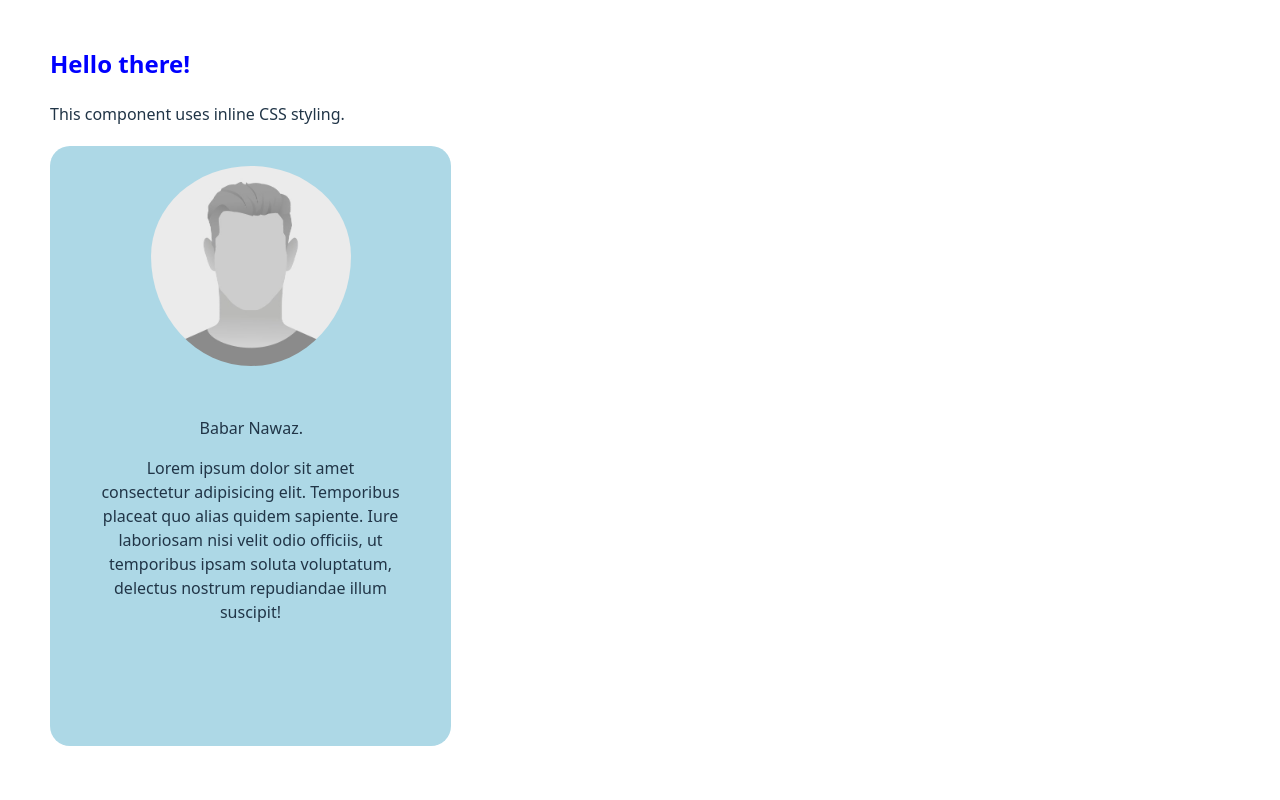
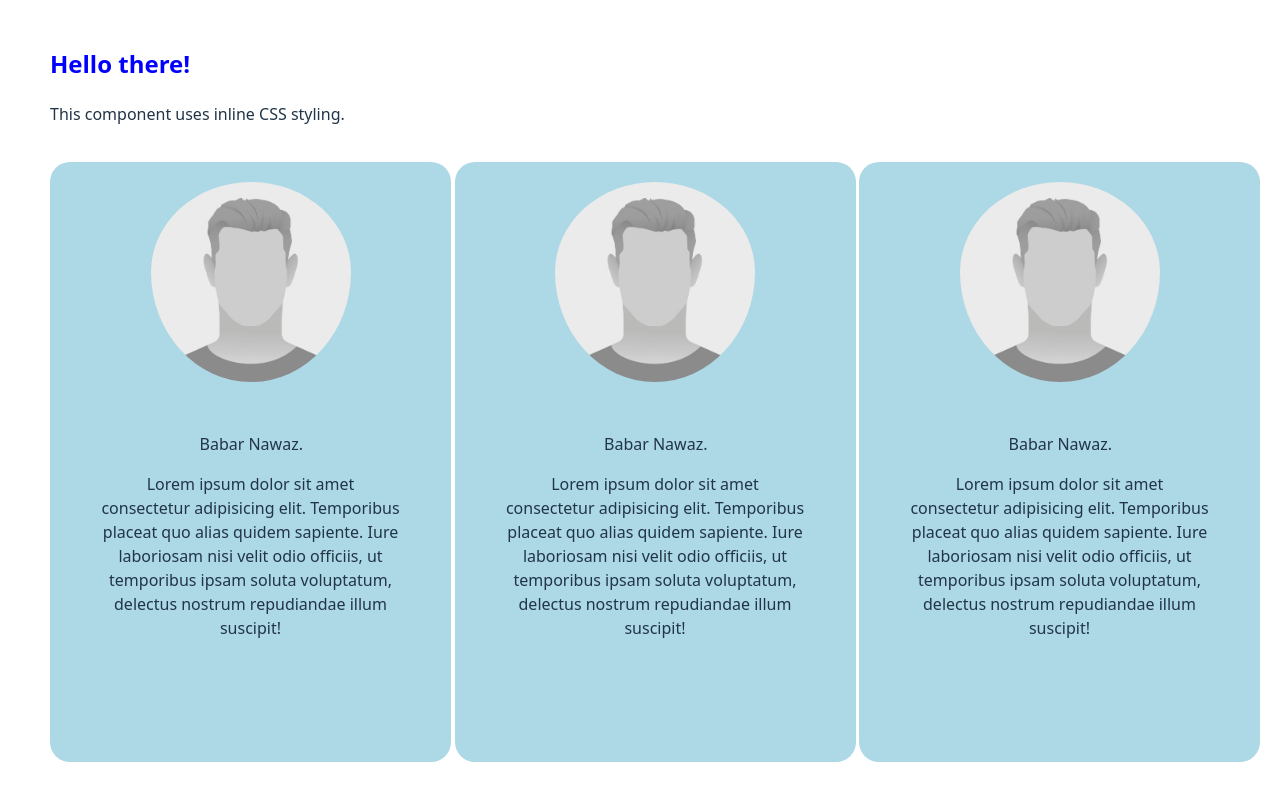
Before and after one commit to Babarnawaz123/Props_React, a React (Vite) app in the folder props_React/: page / in a window 1280 px wide. Shown: the part 4938-5738 px from the top of the page. Before the commit the page ends 5684 px from the top, so only its background shows below. Built offline with nearby package versions, Linux system fonts and the light colour scheme.

Commit message:
Updated Inline Css
make three card and arrange them

```diff
--- a/props_React/src/InlineCss.jsx
+++ b/props_React/src/InlineCss.jsx
@@ -5,6 +5,13 @@ function InlineCss() {
     <div>
       <h2 style={{ color: "blue" }}>Hello there!</h2>
       <p>This component uses inline CSS styling.</p>
+      <div
+        style={{
+          display: "flex",
+          justifyContent: "space-between",
+          marginRight: "20px",
+        }}
+      >
         <div
           style={{
             borderRadius: "20px",
@@ -16,6 +23,7 @@ function InlineCss() {
             justifyContent: "start",
             alignItems: "center",
             marginTop: "20px",
+            marginBottom: "50px",
           }}
         >
           <img
@@ -58,11 +66,136 @@ function InlineCss() {
                 marginBottom: "130px",
               }}
             >
-            Lorem ipsum dolor sit amet consectetur adipisicing elit. Temporibus
-            placeat quo alias quidem sapiente. Iure laboriosam nisi velit odio
-            officiis, ut temporibus ipsam soluta voluptatum, delectus nostrum
-            repudiandae illum suscipit!
+              Lorem ipsum dolor sit amet consectetur adipisicing elit.
+              Temporibus placeat quo alias quidem sapiente. Iure laboriosam nisi
+              velit odio officiis, ut temporibus ipsam soluta voluptatum,
+              delectus nostrum repudiandae illum suscipit!
             </p>
+          </div>
+        </div>
+        {/*card 2 */}
+        <div
+          style={{
+            borderRadius: "20px",
+            width: "401px",
+            height: "600px",
+            backgroundColor: "lightblue",
+            display: "flex",
+            flexDirection: "column",
+            justifyContent: "start",
+            alignItems: "center",
+            marginTop: "20px",
+            marginBottom: "50px",
+          }}
+        >
+          <img
+            src={profileImg}
+            alt="img profile"
+            style={{
+              borderRadius: "50%",
+              width: "200px",
+              height: "200px",
+              paddingTop: "20px",
+            }}
+          />
+          <div
+            style={{
+              width: "300px",
+              height: "250px",
+              backgroundColor: "",
+              marginTop: "50px",
+              flexWrap: "wrap",
+              display: "flex",
+            }}
+          >
+            <p
+              style={{
+                textAlign: "center",
+                padding: "0px",
+                margin: "0px",
+                gap: "5px",
+                alignItems: "center",
+                justifyContent: "center",
+                marginLeft: "33%",
+              }}
+            >
+              Babar Nawaz.
+            </p>
+            <p
+              style={{
+                textAlign: "center",
+                padding: "0px",
+                marginBottom: "130px",
+              }}
+            >
+              Lorem ipsum dolor sit amet consectetur adipisicing elit.
+              Temporibus placeat quo alias quidem sapiente. Iure laboriosam nisi
+              velit odio officiis, ut temporibus ipsam soluta voluptatum,
+              delectus nostrum repudiandae illum suscipit!
+            </p>
+          </div>
+        </div>
+        {/*card 3 */}
+        <div
+          style={{
+            borderRadius: "20px",
+            width: "401px",
+            height: "600px",
+            backgroundColor: "lightblue",
+            display: "flex",
+            flexDirection: "column",
+            justifyContent: "start",
+            alignItems: "center",
+            marginTop: "20px",
+            marginBottom: "50px",
+          }}
+        >
+          <img
+            src={profileImg}
+            alt="img profile"
+            style={{
+              borderRadius: "50%",
+              width: "200px",
+              height: "200px",
+              paddingTop: "20px",
+            }}
+          />
+          <div
+            style={{
+              width: "300px",
+              height: "250px",
+              backgroundColor: "",
+              marginTop: "50px",
+              flexWrap: "wrap",
+              display: "flex",
+            }}
+          >
+            <p
+              style={{
+                textAlign: "center",
+                padding: "0px",
+                margin: "0px",
+                gap: "5px",
+                alignItems: "center",
+                justifyContent: "center",
+                marginLeft: "33%",
+              }}
+            >
+              Babar Nawaz.
+            </p>
+            <p
+              style={{
+                textAlign: "center",
+                padding: "0px",
+                marginBottom: "130px",
+              }}
+            >
+              Lorem ipsum dolor sit amet consectetur adipisicing elit.
+              Temporibus placeat quo alias quidem sapiente. Iure laboriosam nisi
+              velit odio officiis, ut temporibus ipsam soluta voluptatum,
+              delectus nostrum repudiandae illum suscipit!
+            </p>
+          </div>
         </div>
       </div>
     </div>
```
Lines whose indentation alone changed are shown as unchanged.
